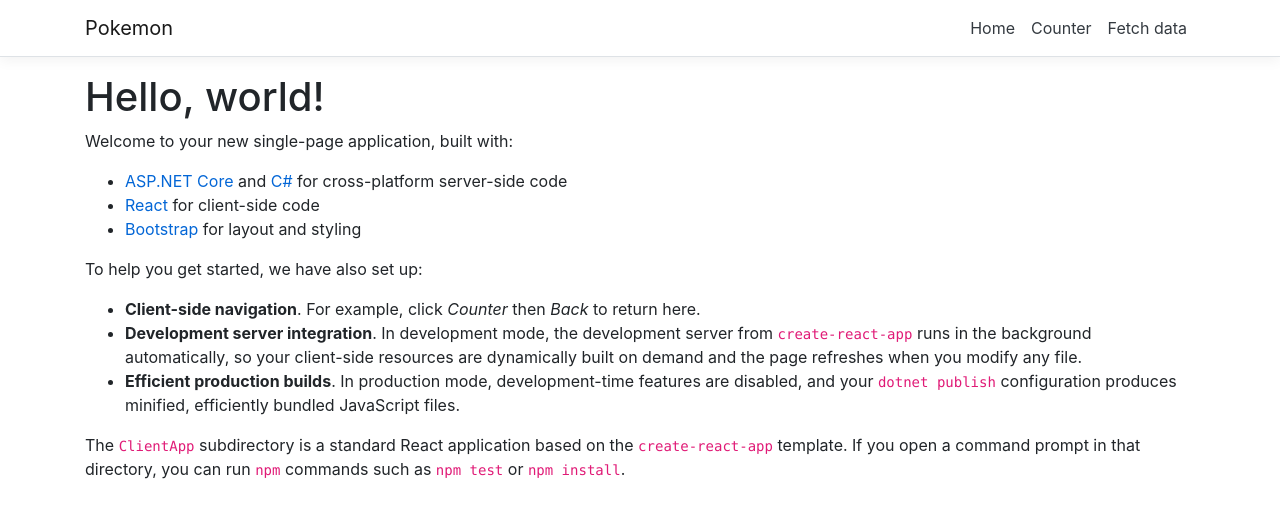
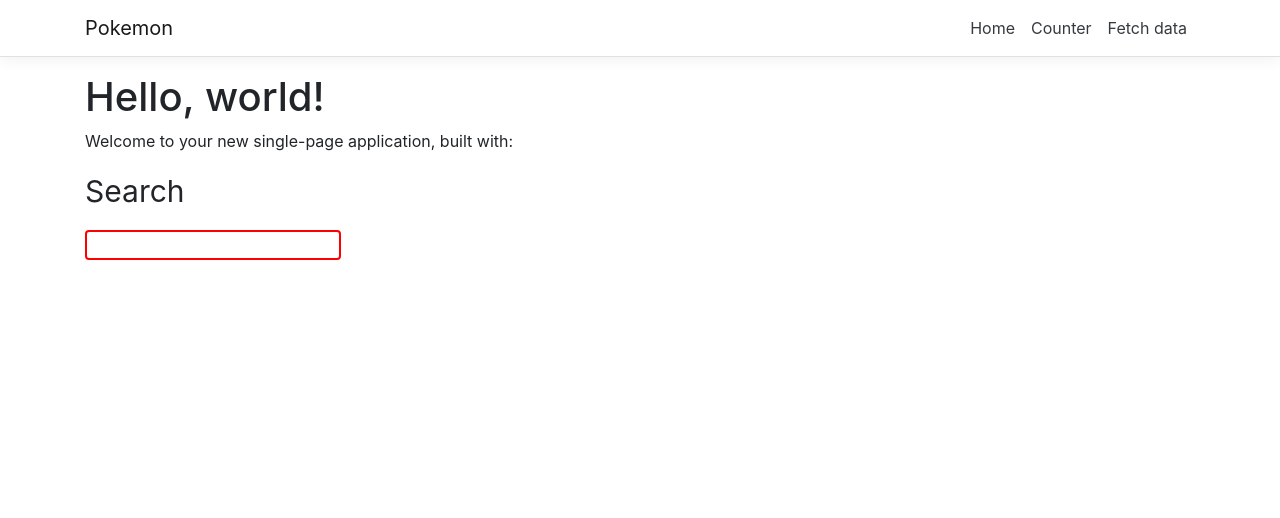
Before and after one commit to nargv/Pokemon, a React (Create React App) app in the folder Pokemon/ClientApp/: page / in a window 1280 px wide. Shown: the top 518 px of the page. Built offline with nearby package versions, Linux system fonts and the light colour scheme.

Commit message:
Input component

```diff
--- a/Pokemon/ClientApp/package.json
+++ b/Pokemon/ClientApp/package.json
@@ -13,7 +13,8 @@
     "react-router-bootstrap": "^0.25.0",
     "react-router-dom": "~5.3.0",
     "reactstrap": "~8.10.1",
-    "rimraf": "^3.0.2"
+    "rimraf": "^3.0.2",
+    "styled-components": "^5.3.5"
   },
   "devDependencies": {
     "ajv": "^6.12.6",
--- a/Pokemon/ClientApp/src/components/Home.jsx
+++ b/Pokemon/ClientApp/src/components/Home.jsx
@@ -1,22 +1,13 @@
 import React from 'react';
+import Search from './Search';
 
 const Home = () => {
+
   return (
     <div>
       <h1>Hello, world!</h1>
       <p>Welcome to your new single-page application, built with:</p>
-      <ul>
-        <li><a href='https://get.asp.net/'>ASP.NET Core</a> and <a href='https://msdn.microsoft.com/en-us/library/67ef8sbd.aspx'>C#</a> for cross-platform server-side code</li>
-        <li><a href='https://facebook.github.io/react/'>React</a> for client-side code</li>
-        <li><a href='http://getbootstrap.com/'>Bootstrap</a> for layout and styling</li>
-      </ul>
-      <p>To help you get started, we have also set up:</p>
-      <ul>
-        <li><strong>Client-side navigation</strong>. For example, click <em>Counter</em> then <em>Back</em> to return here.</li>
-        <li><strong>Development server integration</strong>. In development mode, the development server from <code>create-react-app</code> runs in the background automatically, so your client-side resources are dynamically built on demand and the page refreshes when you modify any file.</li>
-        <li><strong>Efficient production builds</strong>. In production mode, development-time features are disabled, and your <code>dotnet publish</code> configuration produces minified, efficiently bundled JavaScript files.</li>
-      </ul>
-      <p>The <code>ClientApp</code> subdirectory is a standard React application based on the <code>create-react-app</code> template. If you open a command prompt in that directory, you can run <code>npm</code> commands such as <code>npm test</code> or <code>npm install</code>.</p>
+      <Search />
     </div>
   );
 }
--- /dev/null
+++ b/Pokemon/ClientApp/src/components/Search.jsx
@@ -0,0 +1,26 @@
+import React, { useState } from 'react';
+import Input from '../defaultComponents/Input';
+
+const Search = () => {
+    const [searchInput, setSearchInput] = useState("");
+
+    const onValidation = (value) => {
+        if(value === "") {
+            return false;
+        }
+        return true;
+    }
+
+  return (
+    <div>
+        <Input
+            label={"Search"}
+            onValidation={onValidation}
+            onValueChange={setSearchInput}
+            warningMessage={"search input is invalid"}
+        />
+    </div>
+  );
+}
+
+export default Search;
--- a/Pokemon/ClientApp/src/defaultComponents/Input.jsx
+++ b/Pokemon/ClientApp/src/defaultComponents/Input.jsx
@@ -1,13 +1,34 @@
-import React from 'react';
-import { Container } from 'reactstrap';
+import React, { useState } from 'react';
+import styled from 'styled-components';
+import Text from './Text';
 
 const Input = (props) => {
+
+    const [showWarning, setShowWarning] = useState(false);
+
+    const handleOnValueChange = (event) => {
+        if(props.onValidation && props.onValidation(event.target.value) === false) {
+            setShowWarning(true);
+        } else {
+            props.onValueChange(event.target.value);
+            setShowWarning(false);
+        }
+    }
+
     return (
-        <Container>
-            <label>{props.label}</label>
-            <input type="text" disabled={props.disabled} />
-        </Container>
+        <div>
+            <Text type={"large"}>{props.label}</Text>
+            <StyledInput type="text" onChange={handleOnValueChange} />
+            {showWarning && (
+                <Text type={"small"}>{props.warningMessage}</Text>
+            )}
+        </div>
     );
 }
 
 export default Input;
+
+const StyledInput = styled.input`
+    border: 2px solid red;
+    border-radius: 4px;
+`;
--- /dev/null
+++ b/Pokemon/ClientApp/src/defaultComponents/Text.jsx
@@ -0,0 +1,42 @@
+import React from 'react';
+import styled from 'styled-components';
+
+const Text = (props) => {
+
+    const getText = () => {
+        if(props.type === "large") {
+            return (
+                <LargeText>{props.children}</LargeText>
+            );
+        } else if(props.type === "medium") {
+            return (
+                <MediumText>{props.children}</MediumText>
+            );
+        } else {
+            return (
+                <SmallText>{props.children}</SmallText>
+            );
+        }
+    }
+
+    return (
+        <div>
+            {getText()}
+        </div>
+    );
+}
+
+export default Text;
+
+const LargeText = styled.p`
+    font-size: 30px;
+`;
+
+const MediumText = styled.p`
+    font-size: 18px;
+`;
+
+const SmallText = styled.p`
+    font-size: 11px;
+    color: red;
+`;
```
Also changed, not shown: 2 other files (tests, documents, lock files or other folders).
